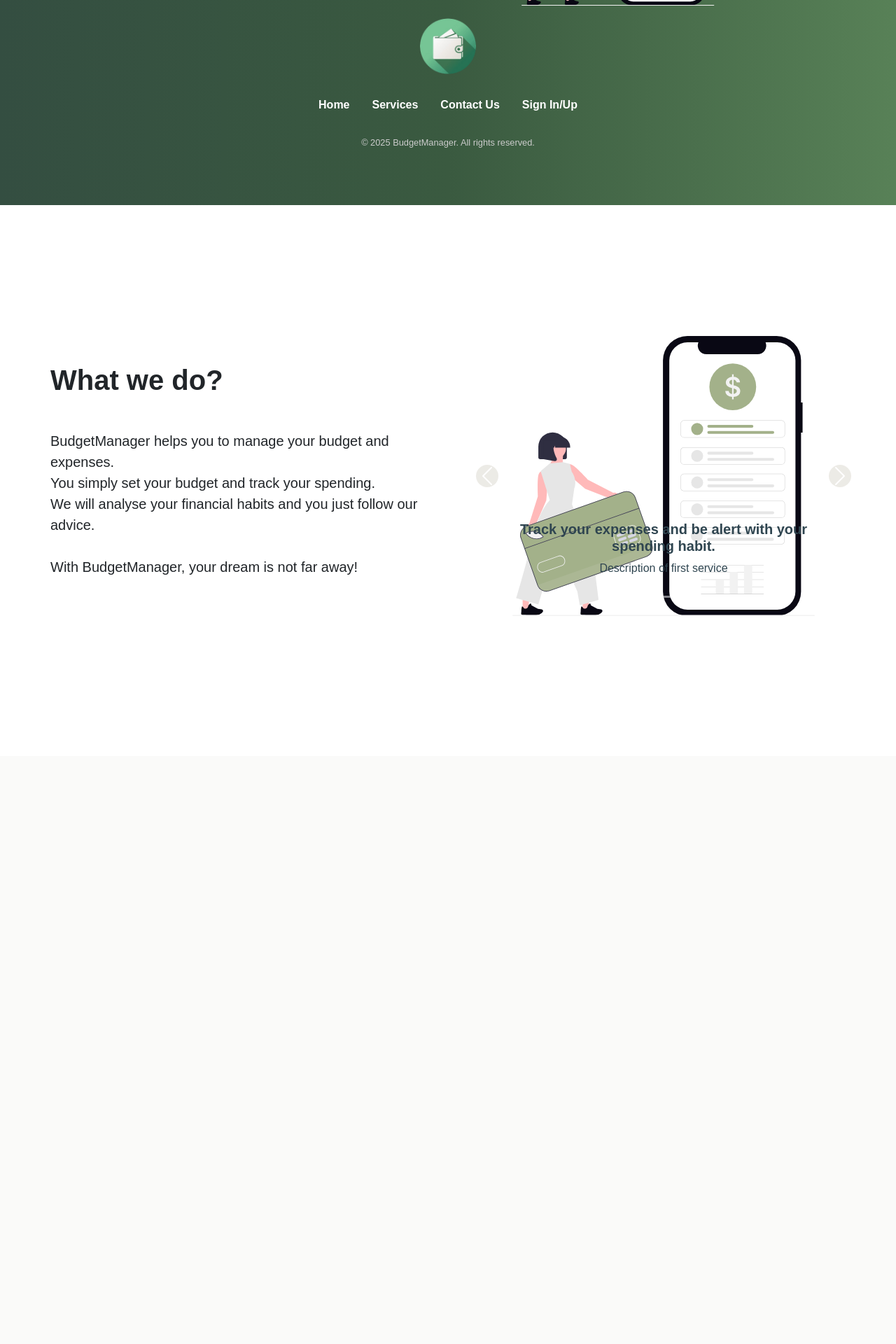
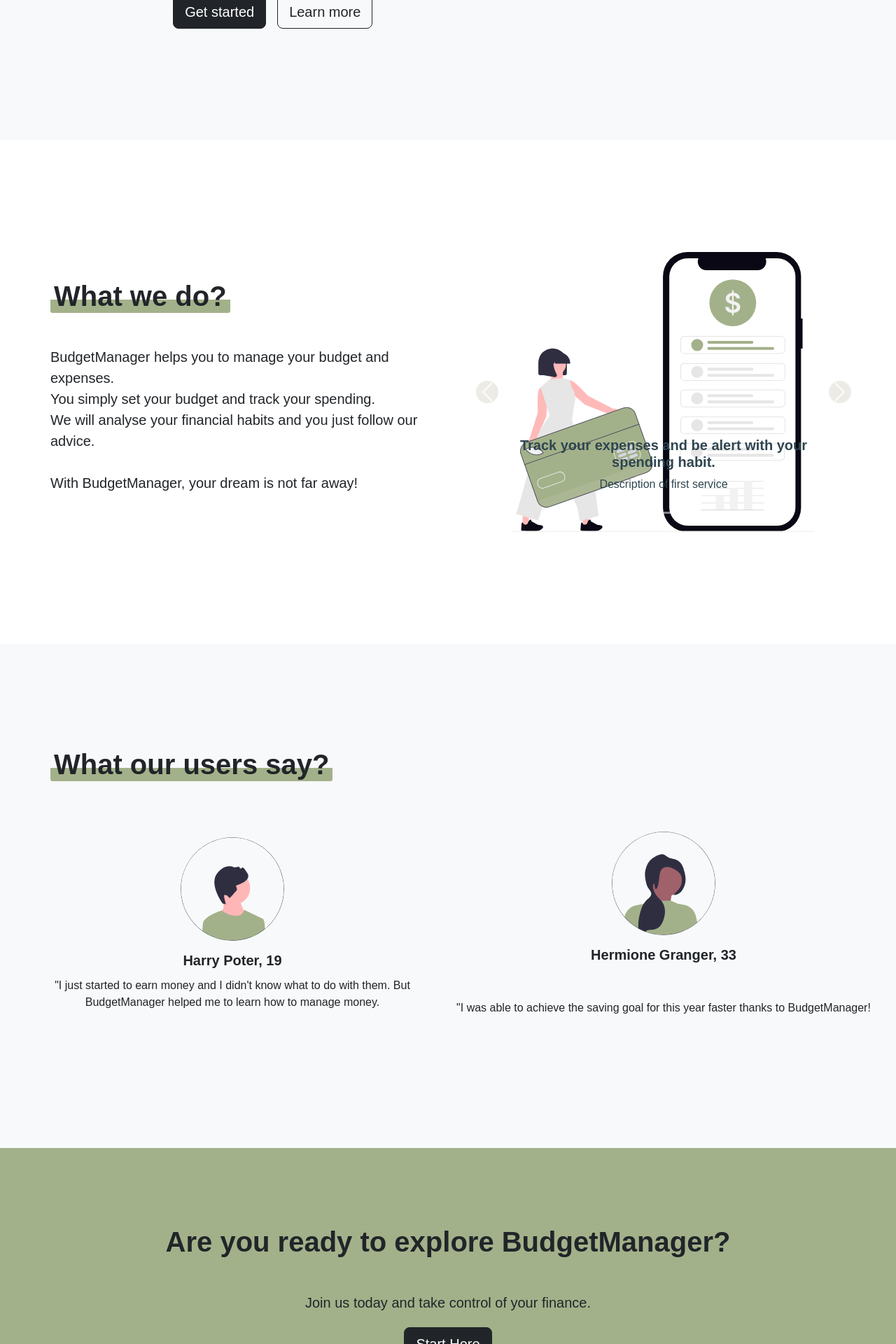
Before and after one commit to S74r-L0rd/Budget-Manager, a Flask app: page / in a window 1280 px wide. Shown: the part 520-2440 px from the top of the page at 70% size. Before the commit the page ends 1399 px from the top, so only its background shows below. Run offline with Flask 3, Linux system fonts and the light colour scheme.

Commit message:
Frontend Development: Added user review and last action section. Deleted main-section css block.

```diff
--- a/static/css/style.css
+++ b/static/css/style.css
@@ -24,10 +24,6 @@
 
 main.main-content {
   flex: 1;
-}
-
-.main-content {
-  min-height: 50vh;
 }
 
 /* Fixed navigation bar at the top */
@@ -123,7 +119,7 @@
 /* HOME PAGE */
 /* Hero section */
 .hero-section {
-  min-height: 100vh;
+  min-height: 90vh;
 }
 
 /* Illustration for hero section */
@@ -151,7 +147,7 @@
 
 /* Home Services section */
 .home-services-section {
-  min-height: 100vh;
+  min-height: 90vh;
 }
 
 /* Images Size for Services carousel*/
@@ -177,3 +173,28 @@
 .carousel-caption p {
   color: #2f4550;
 }
+
+/* User Review Section */
+.user-review-section {
+  min-height: 90vh;
+}
+
+.user-review:hover {
+  transform: scale(1.05);
+}
+
+/* Last Action Section */
+.last-action-section {
+  min-height: 70vh;
+}
+
+.custom-bg {
+  background-color: #a3b18a;
+}
+
+/* Highlighter effect */
+.highlight {
+  background: linear-gradient(transparent 60%, #a3b18a 40%);
+  padding: 2px 5px;
+  border-radius: 3px;
+}
--- a/templates/home.html
+++ b/templates/home.html
@@ -85,4 +85,43 @@
     </div>
 </section>
 
+<!-- User review section -->
+<section class="container-fluid bg-light d-flex justify-content-center align-items-center text-center text-dark py-5 px-4 user-review-section" id="user-review-section">
+    <div class="row align-items-center w-100">
+
+        <!-- Heading for user review -->
+        <div class="col-12 text-center text-md-start ps-md-5 mb-5">
+            <h1 class="display-6 fw-bold"><span class="highlight">What our users say?</span></h1>
+        </div>
+        <!-- User images and reviews -->
+        <div class="col-md-6 col-lg-6 mb-4 mt-4 d-flex flex-column align-items-center user-review">
+            <img src="{{ url_for('static', filename='media/images/user-review1.svg') }}" class="rounded-circle mb-3 img-fluid w-25 user-review-img" alt="user-review image 1">
+            <h5 class="fw-bold mb-1">Harry Poter, 19</h5>
+            <p class="mt-2">"I just started to earn money and I didn't know what to do with them. But BudgetManager helped me to learn how to manage money.</p>
+        </div>
+        <div class="col-md-6 col-lg-6 mb-4 mt-4 d-flex flex-column align-items-center user-review">
+            <img src="{{ url_for('static', filename='media/images/user-review2.svg') }}" class="rounded-circle mb-3 img-fluid w-25 user-review-img" alt="user-review image 2">
+            <h5 class="fw-bold mb-1">Hermione Granger, 33</h5>
+            <p class="mt-5">"I was able to achieve the saving goal for this year faster thanks to BudgetManager!</p>
+        </div>
+    </div>
+</section>
+
+<!-- Last action button -->
+<section class="container-fluid d-flex justify-content-center align-items-center text-center text-dark py-5 px-4 custom-bg last-action-section" id="last-action-section">
+    <div class="row align-items-center justify-content-center w-100">
+        <div class="col-12 d-flex flex-column align-items-center justify-content-center">
+            <h1 class="display-6 fw-bold">Are you ready to explore BudgetManager?</h1>
+            <p class="lead mt-5">Join us today and take control of your finance.</p>
+            <div class="d-flex justify-content-center mt-1 buttons">
+                <a href="{{ url_for('login') }}" class="btn btn-dark btn-lg">Start Here</a>
+            </div>
+            <p class="lead mt-5">Any query? Reach out us!</p>
+            <div class="d-flex justify-content-center mt-1 buttons">
+                <a href="{{ url_for('contact') }}" class="btn btn-outline-dark btn-lg">Contact Us</a>
+            </div>
+        </div>
+    </div>
+</section>
+
 {% endblock %}
```
